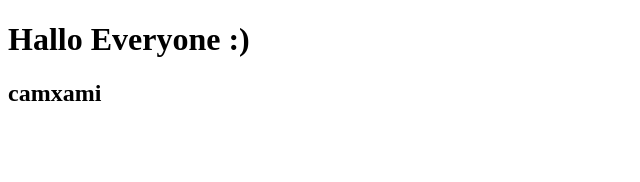
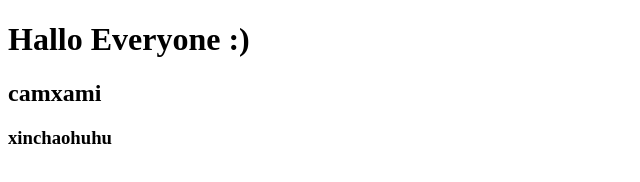
Before and after one commit to ngocanhpham165/gitgit, a plain HTML site: page index.html in a window 1280 px wide. Shown: the whole page, without its empty margins (0-640 px from the left). Drawn offline with Linux system fonts and the light colour scheme.

Commit message:
xinchaohuhu

```diff
--- a/index.html
+++ b/index.html
@@ -8,6 +8,7 @@
 <body>
     <h1>Hallo Everyone :) </h1>
     <h2>camxami</h2>
+    <h3> xinchaohuhu </h3>
 
 
 </body>
```
